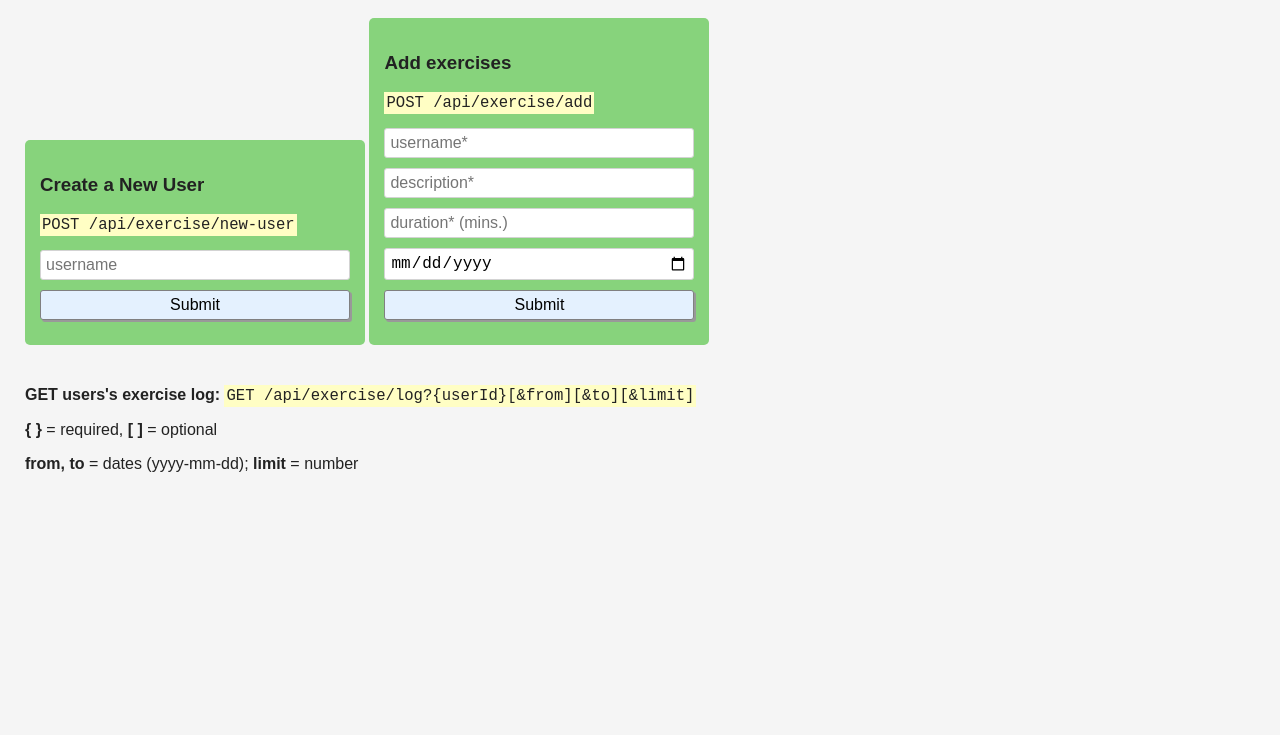
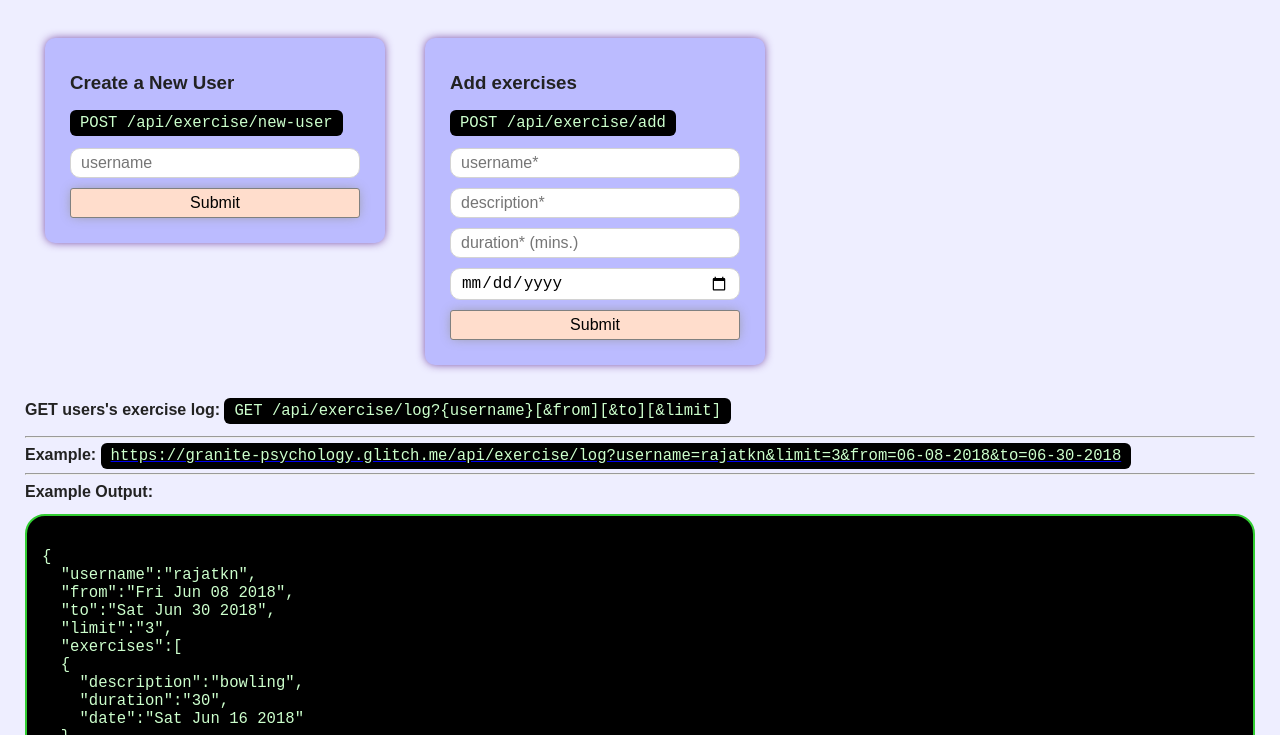
Before and after one commit to rajatkantinandi/exercise-tracker-fcc, a website: page views/index.html in a window 1280 px wide. Shown: the part 65-800 px from the top of the page. Drawn offline with Linux system fonts and the light colour scheme; files that its build step writes are made by us from their sources.

Commit message:
Completed basic project requirements

```diff
--- a/public/style.css
+++ b/public/style.css
@@ -1,18 +1,16 @@
-
 * {
     box-sizing: border-box;
 }
 
 body {
-  font-family:sans-serif;
+    font-family: sans-serif;
     margin: 25px;
     color: #222;
-  background-color: #f5f5f5;
+    background-color: #eef;
 }
 
 h1 {
     font-weight: bold;
-
 }
 
 .bold {
@@ -25,40 +23,70 @@ p {
 
 form {
     margin-bottom: 25px;
-  padding: 15px;
-  background-color: #87D37C;
+    padding: 15px 25px;
+    background-color: #bbf;
     display: inline-block;
     width: 100%;
     max-width: 340px;
-  border-radius: 5px;
+    border-radius: 10px;
+    box-shadow: 0px 0px 10px -1px rebeccapurple;
 }
 
 input {
     display: block;
     margin-bottom: 10px;
-  padding: 5px;
+    padding: 5px 10px;
+    font-size: 1.2em;
     width: 100%;
     border: 1px solid lightgrey;
-  border-radius: 3px;
+    border-radius: 10px;
     font-size: 16px;
 }
 
-input[type=submit] {
+input:focus {
+    box-shadow: 0px 0px 10px -2px red;
+    transform: scale(1.05);
+}
+
+input[type="submit"] {
     font-size: 16px;
     border-radius: 3px;
-  background-color: #E4F1FE;
+    background-color: #fdc;
     border: 1px solid grey;
-  box-shadow: 2px 2px #999;
+    box-shadow: 0px 0px 12px -2px #999;
     cursor: pointer;
 }
 
-input[type=submit]:hover {
-  background-color: #FFFEC4;
+input[type="submit"]:hover {
+    background-color: #511;
+    color: #fbb;
+}
+
+pre {
+    display: flex;
+    background: black;
+    color: #cfc;
+    border-radius: 20px;
+    padding: 10px 5px;
+    border: 2px solid limegreen;
 }
 
 code {
     font-family: monospace;
     font-size: 1.2em;
-  background-color: #FFFEC4;
-  padding: 2px;
+    background: black;
+    color: #cfc;
+    padding: 4px 10px;
+    border-radius: 6px;
 }
+
+.forms {
+    display: flex;
+    flex-direction: row;
+    align-items: flex-start;
+    justify-content: flex-start;
+}
+
+.forms form {
+    margin: 20px;
+}
--- a/views/index.html
+++ b/views/index.html
@@ -10,6 +10,7 @@
 <body>
     <div class="container">
         <h1>Exercise tracker</h1>
+        <div class="forms">
             <form action="/api/exercise/new-user" method="post">
                 <h3>Create a New User</h3>
                 <p>
@@ -23,21 +24,47 @@
                 <p>
                     <code>POST /api/exercise/add</code>
                 </p>
-      <input id="uname" type="text" name="username" placeholder="username*">
+                <input id="username" type="text" name="username" placeholder="username*">
                 <input id="desc" type="text" name="description" placeholder="description*">
                 <input id="dur" type="text" name="duration" placeholder="duration* (mins.)">
                 <input id="dat" type="date" name="date" placeholder="date (mm-dd-yyyy)">
                 <input type="submit" value="Submit">
             </form>
+        </div>
         <p>
             <strong>GET users's exercise log: </strong>
-      <code>GET /api/exercise/log?{userId}[&amp;from][&amp;to][&amp;limit]</code>
+            <code>GET /api/exercise/log?{username}[&amp;from][&amp;to][&amp;limit]</code>
+            <hr/> <strong> Example:</strong> <a href="https://granite-psychology.glitch.me/api/exercise/log?username=rajatkn&limit=3&from=06-08-2018&to=06-30-2018" target="_blank"><code> https://granite-psychology.glitch.me/api/exercise/log?username=rajatkn&limit=3&from=06-08-2018&to=06-30-2018</code></a>
+            <hr/> <strong>Example Output:</strong> <pre><code>
+{
+  "username":"rajatkn",
+  "from":"Fri Jun 08 2018",
+  "to":"Sat Jun 30 2018",
+  "limit":"3",
+  "exercises":[
+  {
+    "description":"bowling",
+    "duration":"30",
+    "date":"Sat Jun 16 2018"
+  },
+  {
+    "description":"yoga",
+    "duration":"30",
+    "date":"Sat Jun 16 2018"
+  },
+  {
+    "description":"Yoga",
+    "duration":"30",
+    "date":"Mon Jun 18 2018"
+  }]
+}
+      </code></pre>
         </p>
         <p>
             <strong>{ }</strong> = required,
             <strong>[ ]</strong> = optional</p>
         <p>
-      <strong>from, to</strong> = dates (yyyy-mm-dd);
+            <strong>from, to</strong> = dates (mm-dd-yyyy);
             <strong>limit</strong> = number</p>
     </div>
 </body>
```
Also changed, not shown: server.js (+61 -12 lines), 1 other file. Lines whose indentation alone changed are shown as unchanged.
